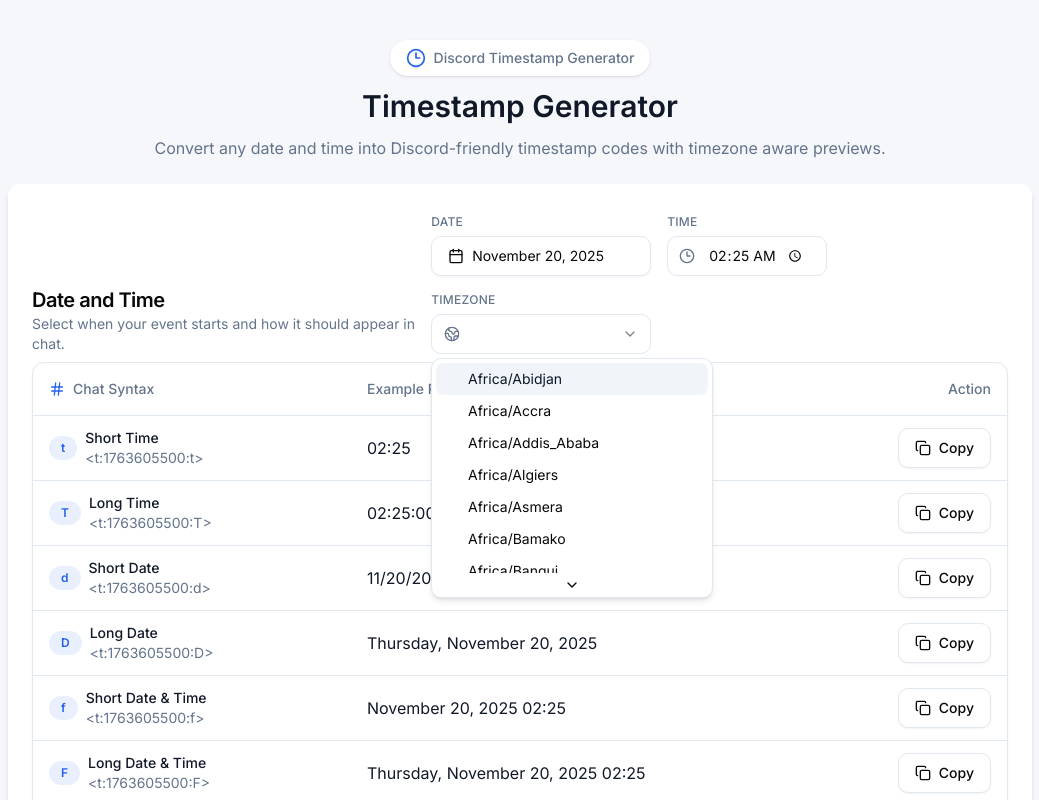
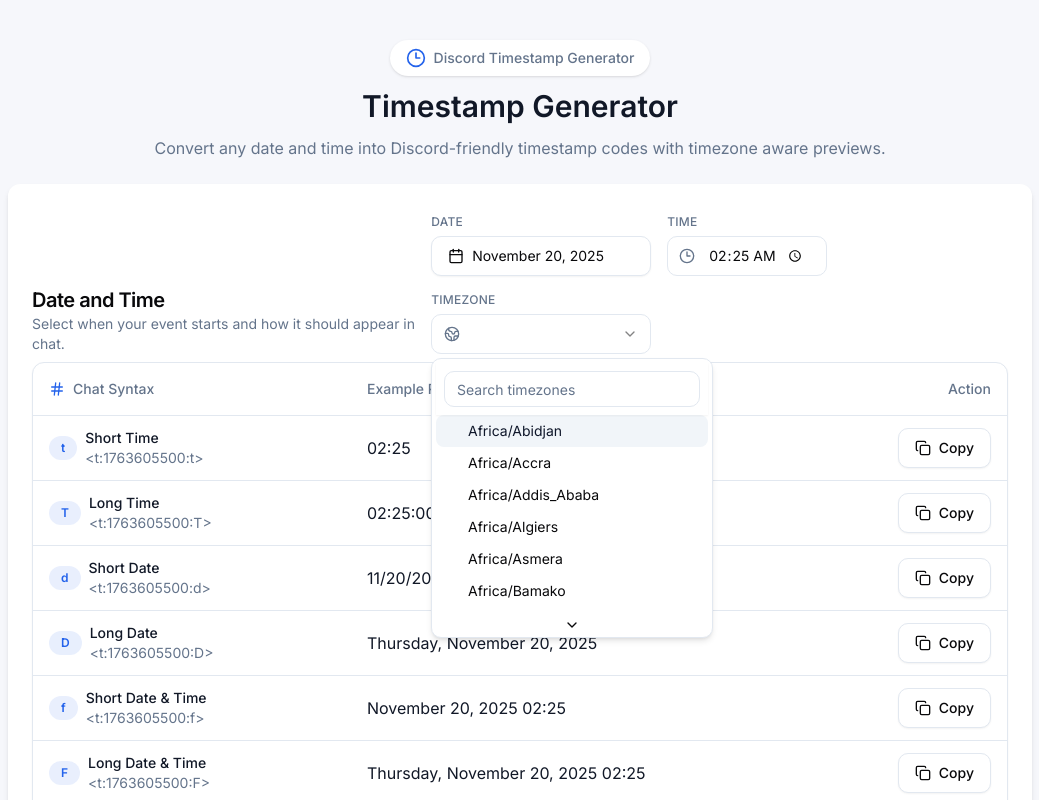
Before and after one commit to ningfengjian/dstime, a Next.js app: page / in a window 1280 px wide. Both pictures are taken after a click on the button 661 px from the left and 334 px from the top of the page. Shown: the top 800 px of the page, without its empty margins (120-1159 px from the left). Built offline with nearby package versions, Linux system fonts and the light colour scheme.

Commit message:
Keep timezone search visible while scrolling

```diff
--- a/app/page.tsx
+++ b/app/page.tsx
@@ -55,6 +55,7 @@ export default function Home() {
   );
   const [copiedValue, setCopiedValue] = useState<string>("");
   const [relativeBase, setRelativeBase] = useState<DateTime | null>(null);
+  const [timezoneQuery, setTimezoneQuery] = useState<string>("");
 
   const targetDateTime = useMemo(() => {
     if (!date) return null;
@@ -76,6 +77,14 @@ export default function Home() {
   useEffect(() => {
     setRelativeBase(DateTime.now());
   }, [targetDateTime]);
+
+  const filteredTimezones = useMemo(() => {
+    const query = timezoneQuery.trim().toLowerCase();
+
+    if (!query) return timezoneList;
+
+    return timezoneList.filter((zone) => zone.toLowerCase().includes(query));
+  }, [timezoneQuery]);
 
   const unixSeconds = targetDateTime?.toSeconds() ?? 0;
   const timestamp = Math.floor(unixSeconds);
@@ -172,17 +181,38 @@ export default function Home() {
 
               <div className="flex flex-col gap-1.5">
                 <Label className="text-xs uppercase tracking-wide text-muted-foreground">Timezone</Label>
-                <Select value={timeZone} onValueChange={setTimeZone}>
+                <Select
+                  value={timeZone}
+                  onValueChange={setTimeZone}
+                  onOpenChange={(open) => {
+                    if (!open) setTimezoneQuery("");
+                  }}
+                >
                   <SelectTrigger className="w-[220px] bg-white">
                     <Globe2 className="mr-2 h-4 w-4 text-muted-foreground" />
                     <SelectValue />
                   </SelectTrigger>
-                  <SelectContent className="max-h-[240px] overflow-y-auto">
-                    {timezoneList.map((zone) => (
-                      <SelectItem key={zone} value={zone}>
-                        {zone}
-                      </SelectItem>
-                    ))}
+                  <SelectContent className="max-h-[280px] overflow-y-auto">
+                    <div className="sticky top-0 z-10 bg-white p-2 shadow-sm">
+                      <Input
+                        placeholder="Search timezones"
+                        value={timezoneQuery}
+                        onChange={(event) => setTimezoneQuery(event.target.value)}
+                        className="h-9"
+                      />
+                    </div>
+
+                    {filteredTimezones.length ? (
+                      filteredTimezones.map((zone) => (
+                        <SelectItem key={zone} value={zone}>
+                          {zone}
+                        </SelectItem>
+                      ))
+                    ) : (
+                      <div className="px-3 py-2 text-sm text-muted-foreground">
+                        No timezones found
+                      </div>
+                    )}
                   </SelectContent>
                 </Select>
               </div>
```
